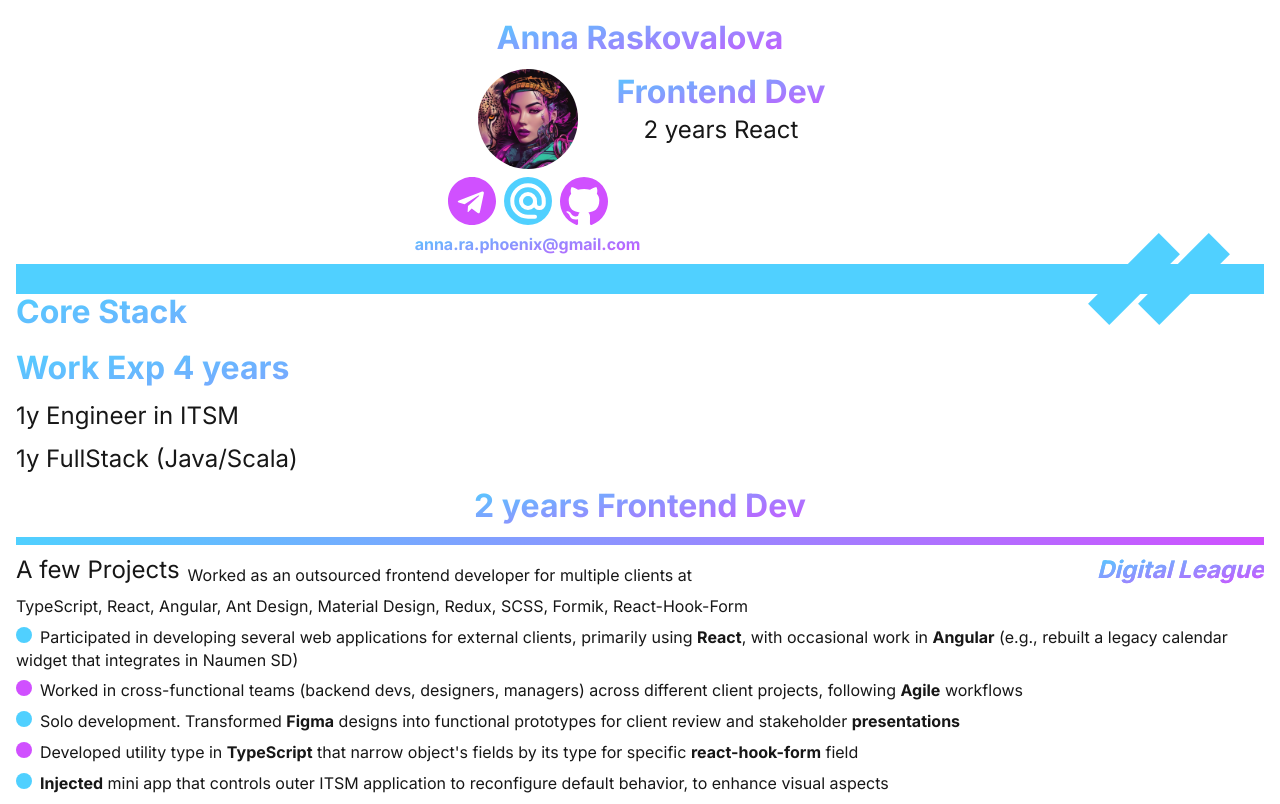
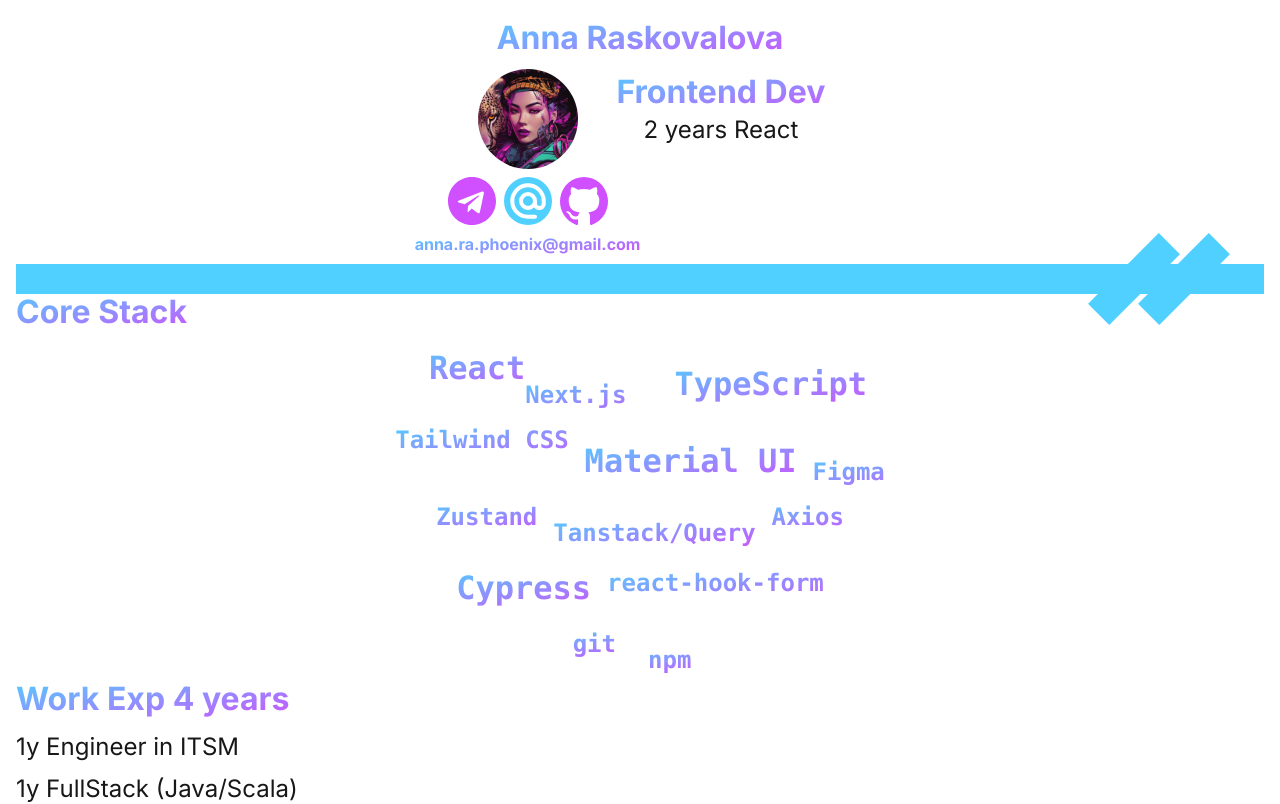
Before and after one commit to gepardoj/me, a Next.js app: page /me/ in a window 1280 px wide. Shown: the top 804 px of the page. Built offline with nearby package versions, Linux system fonts and the light colour scheme; a web font is replaced by a local one.

Commit message:
added stack section

```diff
--- a/src/app/page.tsx
+++ b/src/app/page.tsx
@@ -22,12 +22,31 @@
         </div>
       </header>
       <main className="grow">
-        <section>
+        <section className="flex flex-col">
           <Bantique type="1" />
-          <h2 className="hl text-xl relative bottom-3">Core Stack</h2>
+          <h2 className="hl text-xl relative bottom-3 mr-auto">Core Stack</h2>
+          <div className="flex flex-wrap justify-center gap-4 max-w-xl self-center">
+            <pre className="hl text-xl">React</pre>
+            <pre className="hl text-md relative top-8 right-4">Next.js</pre>
+            <pre className="hl text-xl relative left-4 top-4 ">TypeScript</pre>
+            <div className="w-full"></div>
+            <pre className="hl text-md">Tailwind CSS</pre>
+            <pre className="hl text-xl relative top-4">Material UI</pre>
+            <pre className="hl text-md relative top-8">Figma</pre>
+            <div className="w-full"></div>
+            <pre className="hl text-md">Zustand</pre>
+            <pre className="hl text-md relative top-4">Tanstack/Query</pre>
+            <pre className="hl text-md">Axios</pre>
+            <div className="w-full"></div>
+            <pre className="hl text-xl">Cypress</pre>
+            <pre className="hl text-md">react-hook-form</pre>
+            <div className="w-full"></div>
+            <pre className="hl text-md relative bottom-4 right-4">git</pre>
+            <pre className="hl text-md">npm</pre>
+          </div>
         </section>
         <section className="flex flex-col gap-2">
-          <h2 className="hl text-xl">Work Exp 4 years</h2>
+          <h2 className="hl text-xl mr-auto">Work Exp 4 years</h2>
           <p className="text-md">1y Engineer in ITSM</p>
           <p className="text-md">1y FullStack (Java/Scala)</p>
           <h2 className="hl text-xl self-center">2 years Frontend Dev</h2>
```
